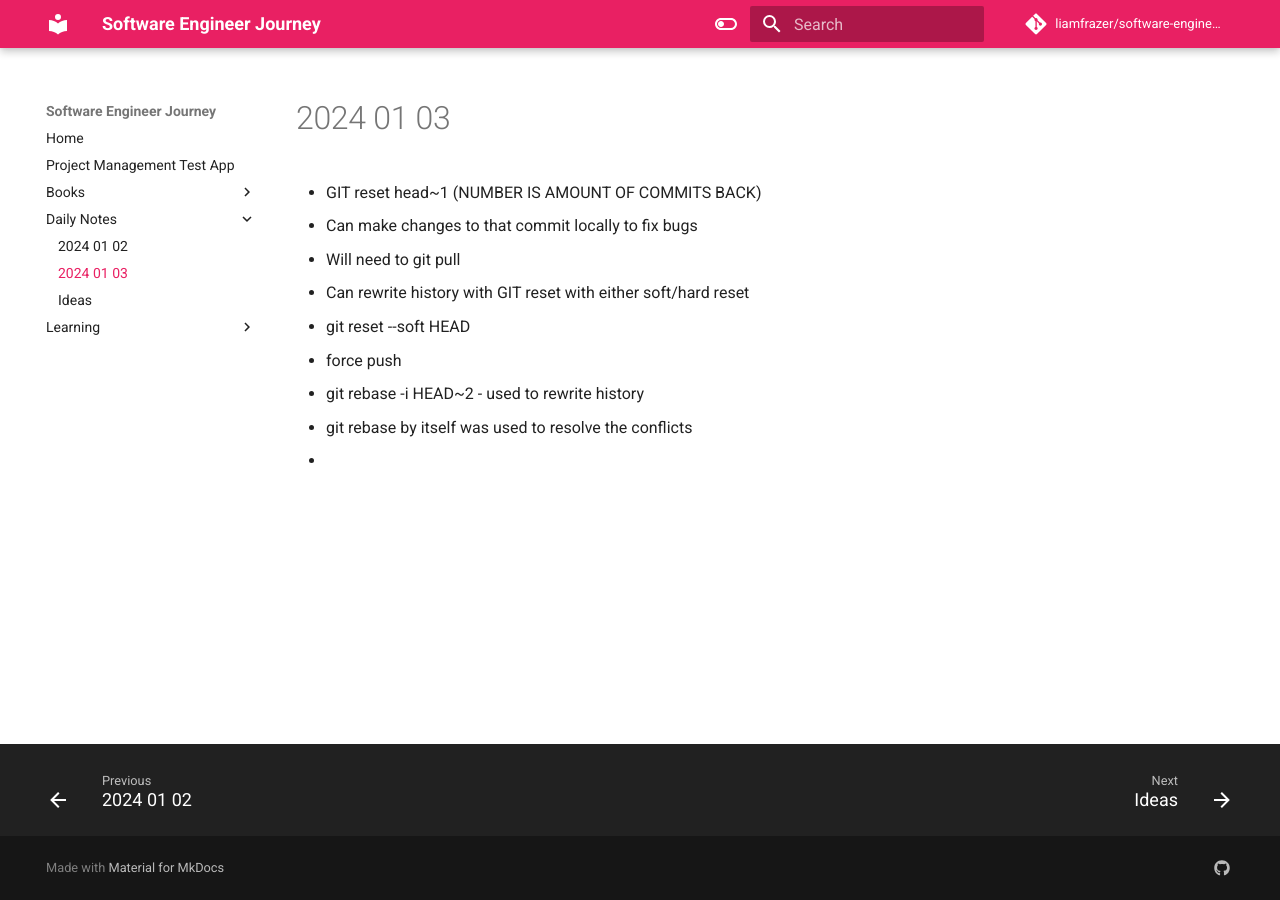
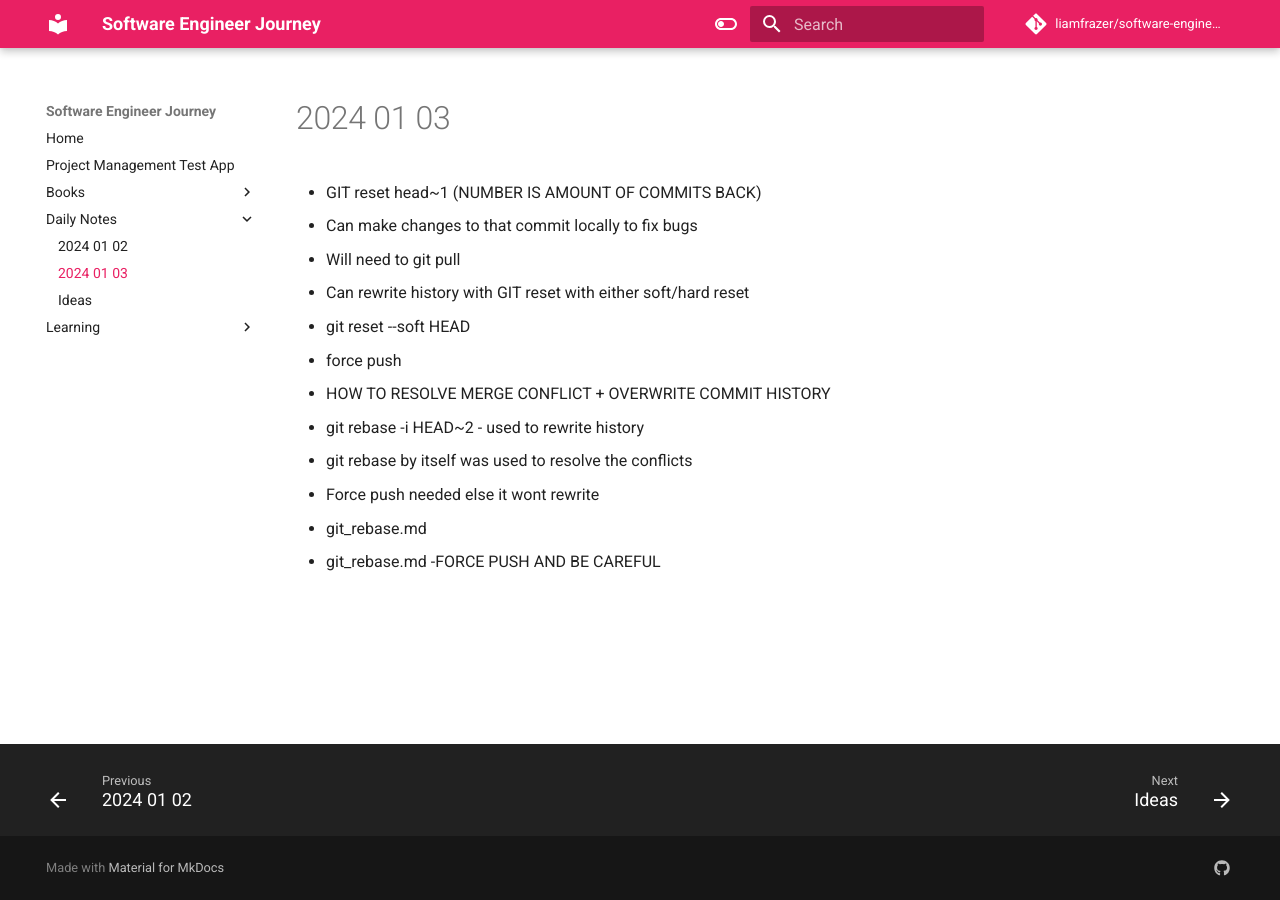
Before and after one commit to liamfrazer/software-engineer-journey, an MkDocs documentation site: the page built from docs/Daily Notes/2024-01-03.md, in a window 1280 px wide. Built offline with MkDocs 1.6.1 and Material for MkDocs 9.7.7, drawn with Linux system fonts in a browser that asks for light colours; comment, search, counter and statistics services are not loaded.

Commit message:
vault backup: 2024-01-03 11:22:31

```diff
--- a/docs/Daily Notes/2024-01-03.md
+++ b/docs/Daily Notes/2024-01-03.md
@@ -8,7 +8,9 @@
 
 * force push
 
-
+* HOW TO RESOLVE MERGE CONFLICT + OVERWRITE COMMIT HISTORY
 * git rebase -i HEAD~2 - used to rewrite history
 * git rebase by itself was used to resolve the conflicts
-*
+* Force push needed else it wont rewrite
+* git_rebase.md
+* git_rebase.md -FORCE PUSH AND BE CAREFUL
```
